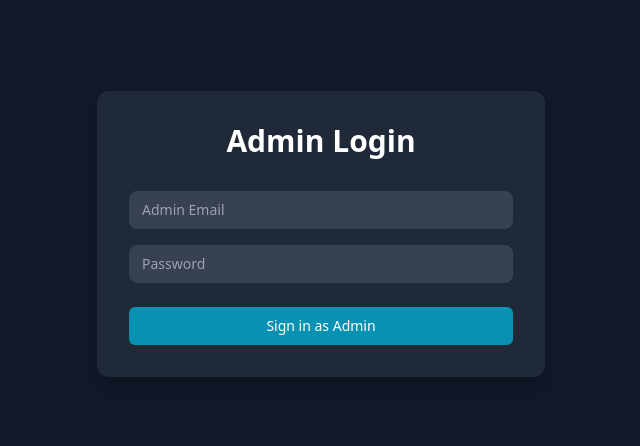
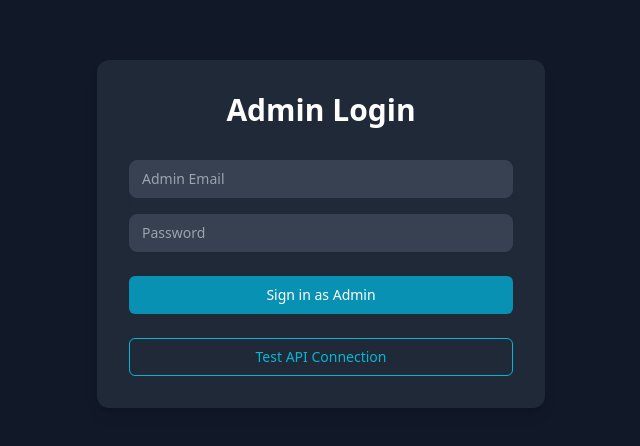
Before and after one commit to Owusu1946/bunnyandwolf, a React (Vite) app: page /admin/login in a window 1280 px wide. Shown: the part 166-612 px from the top of the page, without its empty margins (319-959 px from the left). Built offline with nearby package versions, Linux system fonts and the light colour scheme; the HTML template or start-up script is replaced by a standard one.

Commit message:
Updated AdminLogin to use apiConfig instead of hardcoded URL

```diff
--- a/src/pages/AdminLogin.jsx
+++ b/src/pages/AdminLogin.jsx
@@ -3,6 +3,7 @@ import { useNavigate } from 'react-router-dom';
 import { useAuth } from '../context/AuthContext';
 import axios from 'axios';
 import LoadingOverlay from '../components/LoadingOverlay';
+import apiConfig from '../config/apiConfig';
 
 const AdminLogin = () => {
   const [formData, setFormData] = useState({
@@ -27,7 +28,9 @@ const AdminLogin = () => {
     setLoading(true);
 
     try {
-      const response = await axios.post('http://localhost:5000/api/v1/auth/admin/login', {
+      console.log('Attempting admin login with API URL:', `${apiConfig.baseURL}/auth/admin/login`);
+
+      const response = await axios.post(`${apiConfig.baseURL}/auth/admin/login`, {
         email: formData.email,
         password: formData.password
       });
@@ -105,6 +108,35 @@ const AdminLogin = () => {
               Sign in as Admin
             </button>
           </div>
+
+          {/* Test API Connection Button */}
+          <div>
+            <button
+              type="button"
+              onClick={async () => {
+                try {
+                  setLoading(true);
+                  setError('');
+                  const testUrl = `${apiConfig.baseURL}/auth/test-connection`;
+                  console.log('Testing API connection:', testUrl);
+
+                  const response = await fetch(testUrl);
+                  const data = await response.json();
+
+                  console.log('API test response:', data);
+                  alert(`API Connection Test: ${JSON.stringify(data)}`);
+                } catch (err) {
+                  console.error('API test error:', err);
+                  setError(`API Connection Failed: ${err.message}`);
+                } finally {
+                  setLoading(false);
+                }
+              }}
+              className="mt-4 group relative w-full flex justify-center py-2 px-4 border border-cyan-500 text-sm font-medium rounded-md text-cyan-500 bg-transparent hover:bg-cyan-700/20 focus:outline-none focus:ring-2 focus:ring-offset-2 focus:ring-cyan-500"
+            >
+              Test API Connection
+            </button>
+          </div>
         </form>
       </div>
     </div>
```
